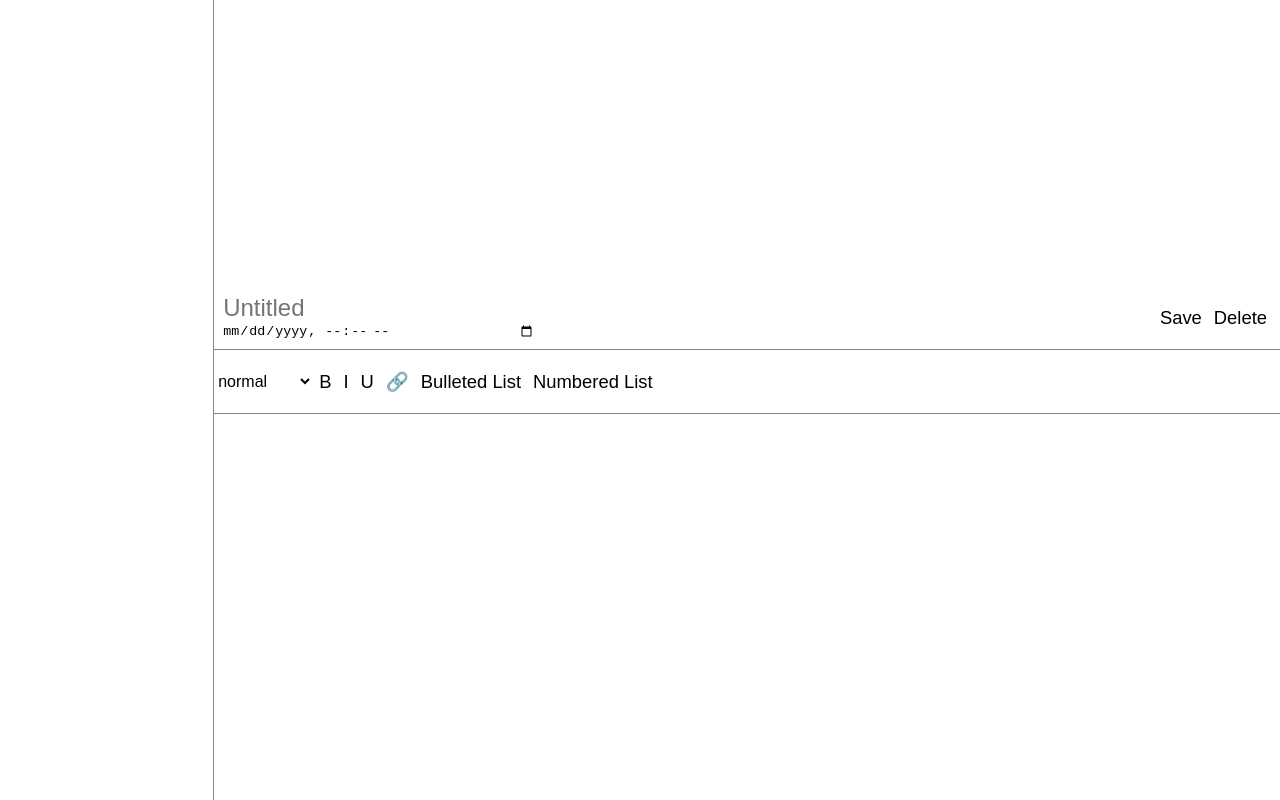
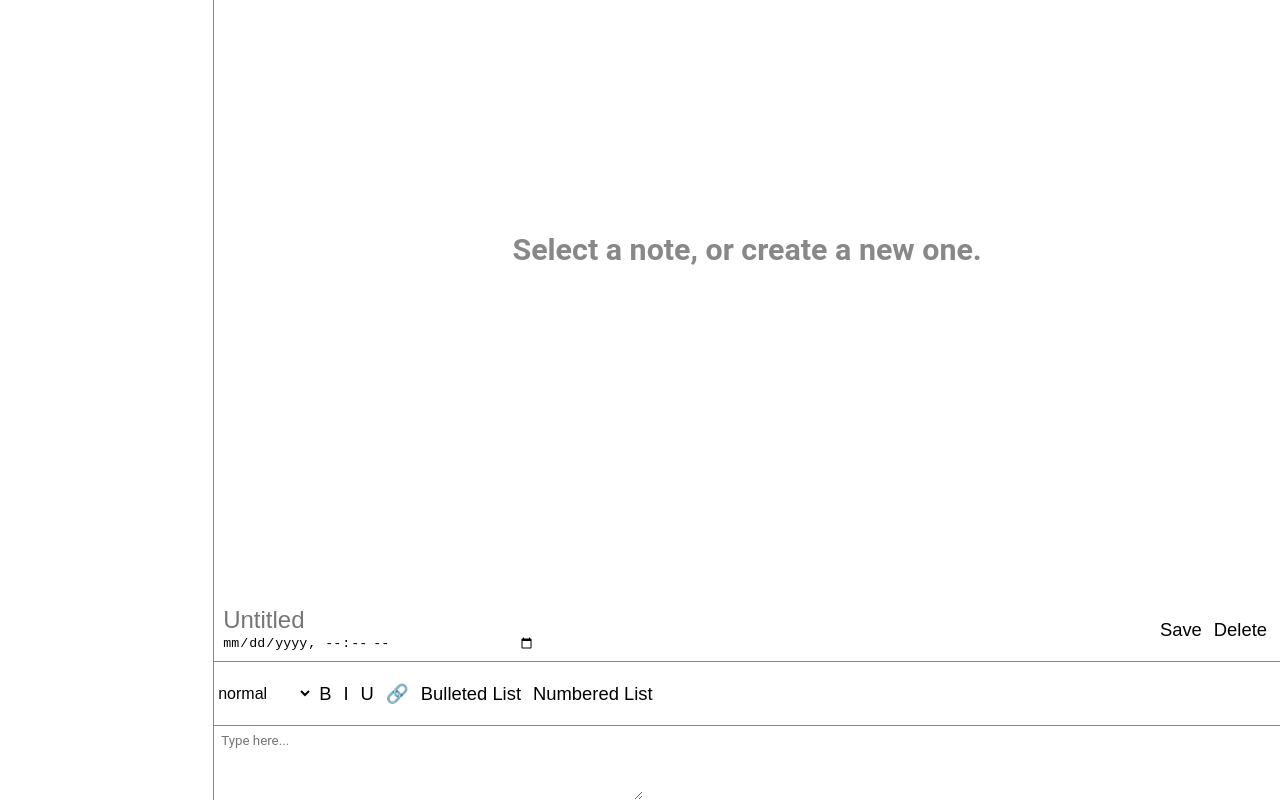
Before and after one commit to tom-stephen/lotion, a React (Create React App) app: page /notes/1/edit in a window 1280 px wide. Shown: the part 161-961 px from the top of the page. Built offline with nearby package versions, Linux system fonts and the light colour scheme.

Commit message:
changinf the way note gets added into the main file. still does not wirk wuite right but better. need to make the buttons in the adding note work.

```diff
--- a/src/App.js
+++ b/src/App.js
@@ -1,5 +1,6 @@
 // import React, { useState } from "react";
-
+import React from "react";
+import Edit from './Edit';
 function App() {
 
   window.onload = function() {
@@ -13,6 +14,16 @@ function App() {
   hamberger.addEventListener ("click", function() {
     console.log("clicked");
     leftSide.classList.toggle("invisable");
+  });
+
+  const addNoteButton = document.querySelector("#add-note-button");
+  addNoteButton.addEventListener ("click", function() {
+    console.log("clicked");
+    const newNote = document.createElement("Edit");
+    newNote.classList.add("note");
+    // make defulot invisable
+    const rightSideDefult = document.querySelector("#right-side-defult");
+    rightSideDefult.classList.add("invisable");
   });
 
   }
@@ -45,36 +56,14 @@ function App() {
         </div>
         {/* right side */}
         <div id="right-side">
-          {/* <h1>Select a note, or create a new one.</h1> */}
+          <div id="right-side-defult">
+            <h1>Select a note, or create a new one.</h1>
+          </div>
 
 {/* ADDING TEST HERE */}
-          {/* bar to put title in */}
-          <div id="note-header-box">
-            <div id="note-title-box">
-              <input id="note-title" type="text" placeholder="Untitled"></input>
-              <input id="note-date"type="datetime-local" />
-            </div>
 
-            <div id="note-header-buttons">
-              <button id="save">Save</button>
-              <button id="delete">Delete</button>
-            </div>
-          </div>
-
-          {/* making note tools */}
-          <div id="note-tools">
-            <select onchange="changeFontSize(this)">
-              <option value="1" id="size-normal">normal</option>
-              <option value="2" id="size-subheader">Subheader</option>
-              <option value="3" id="size-header">Header</option>
-            </select>
-            <button id="bold">B</button>
-            <button id="italic">I</button>
-            <button id="underline">U</button>
-            <button id="link">&#128279;</button>
-            <button id="bulleted-list">Bulleted List</button>
-            <button id="numbered-list">Numbered List</button>
-          </div>
+          {/* TEST 2 (WORKS!)*/}
+          <Edit id="edit"/>
 
 {/* ADDING TEST HERE */}
         </div>
--- a/src/edit.js
+++ b/src/edit.js
@@ -1,10 +1,45 @@
+import React from "react";
 
-function edit(){
+function Edit(){
+
+    // const message = querySelector("#message");
     return(
-        <div id="note-title-box">
-            <input id="note-title" type="text" placeholder="Untitled"></input>
-        </div>
+        <>
+            {/* bar to put title in */}
+            <div id="note-header-box">
+                <div id="note-title-box">
+                <input id="note-title" type="text" placeholder="Untitled"></input>
+                <input id="note-date"type="datetime-local" />
+                </div>
+
+                <div id="note-header-buttons">
+                <button id="save">Save</button>
+                <button id="delete">Delete</button>
+                </div>
+            </div>
+
+            {/* making note tools */}
+            <div id="note-tools">
+                <select onchange="changeFontSize(this)">
+                    <option value="1" id="size-normal">normal</option>
+                    <option value="2" id="size-subheader">Subheader</option>
+                    <option value="3" id="size-header">Header</option>
+                </select>
+                <button id="bold">B</button>
+                <button id="italic">I</button>
+                <button id="underline">U</button>
+                <button id="link">&#128279;</button>
+                <button id="bulleted-list">Bulleted List</button>
+                <button id="numbered-list">Numbered List</button>
+            </div>
+            <div id="note-input-container">
+                {/* <input type="text" id="note-contents" placeholder="Type here..."></input> */}
+                <textarea id="note-contents" placeholder="Type here..." rows="4" cols="50"></textarea>
+
+            </div>
+        </>
+
     )
 }
 
-export default edit;
+export default Edit;
--- a/src/index.css
+++ b/src/index.css
@@ -133,11 +133,23 @@ a {
 #right-side{
   display: flex;
   flex-direction: column;
-  justify-content: center;
-  align-items: center;
+  /* justify-content: center;
+  align-items: center; */
   width: 100%;
   /* height: 100%; */
   height: 900px;
+}
+
+#right-side-defult{
+  display: flex;
+  justify-content: center;
+  align-items: center;
+  align-self: center;
+  flex:1;
+}
+
+#right-side-defult.invisable{
+  display: none;
 }
 #right-side h1{
   font-size: 1.9rem;
@@ -145,6 +157,10 @@ a {
 }
 
 /* ADDING A NOTE WHEN YOU EDIT */
+#edit.invisable{
+  display:none !important;
+}
+
 #note-header-box {
   display: flex;
   flex-direction: row;
@@ -240,3 +256,17 @@ input:focus {
   justify-content: center;
   align-items: center;
 }
+
+#note-input-container textarea{
+  outline: none;
+  border: none;
+  background-color: transparent;
+  display: flex;
+  padding: 7px;
+  flex:1;
+  font-family: 'Roboto', sans-serif;
+}
+
+#note-input-container textarea::placeholder{
+  font-family: 'Roboto', sans-serif;
+}
```
